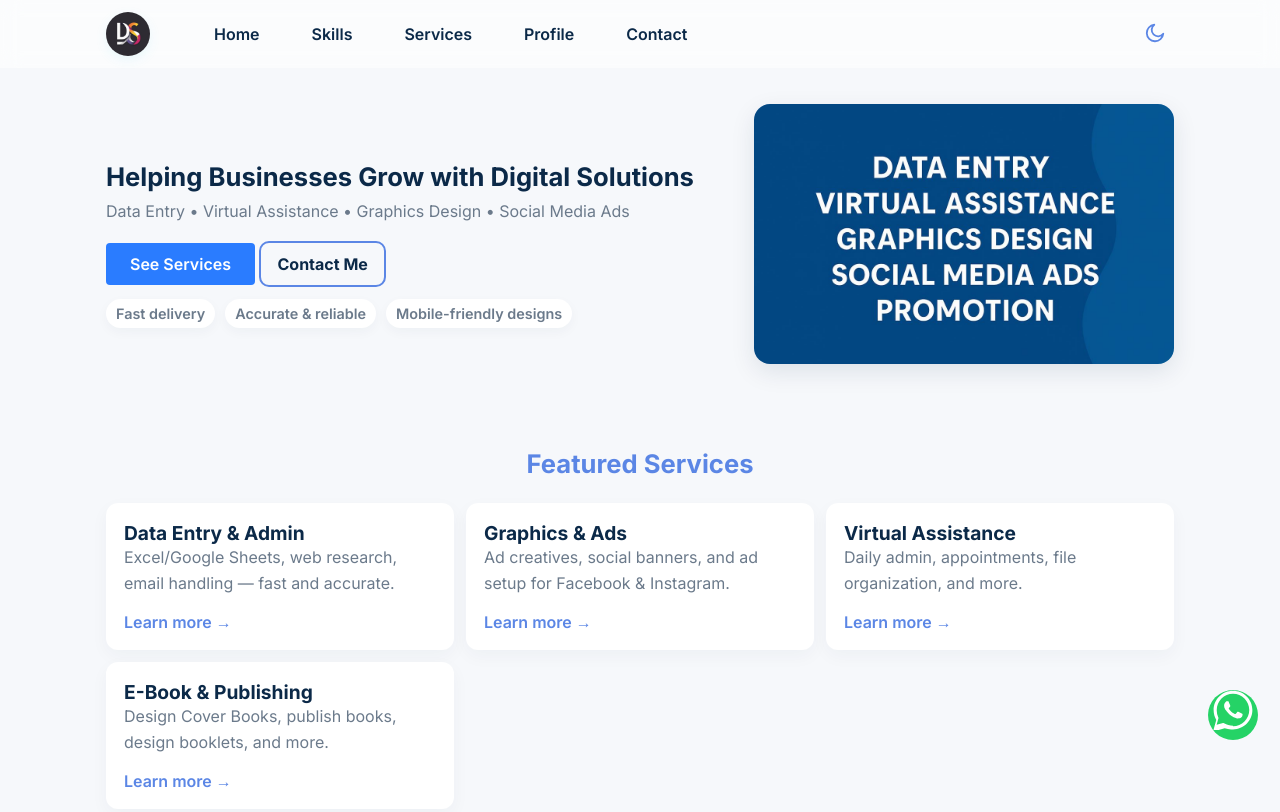
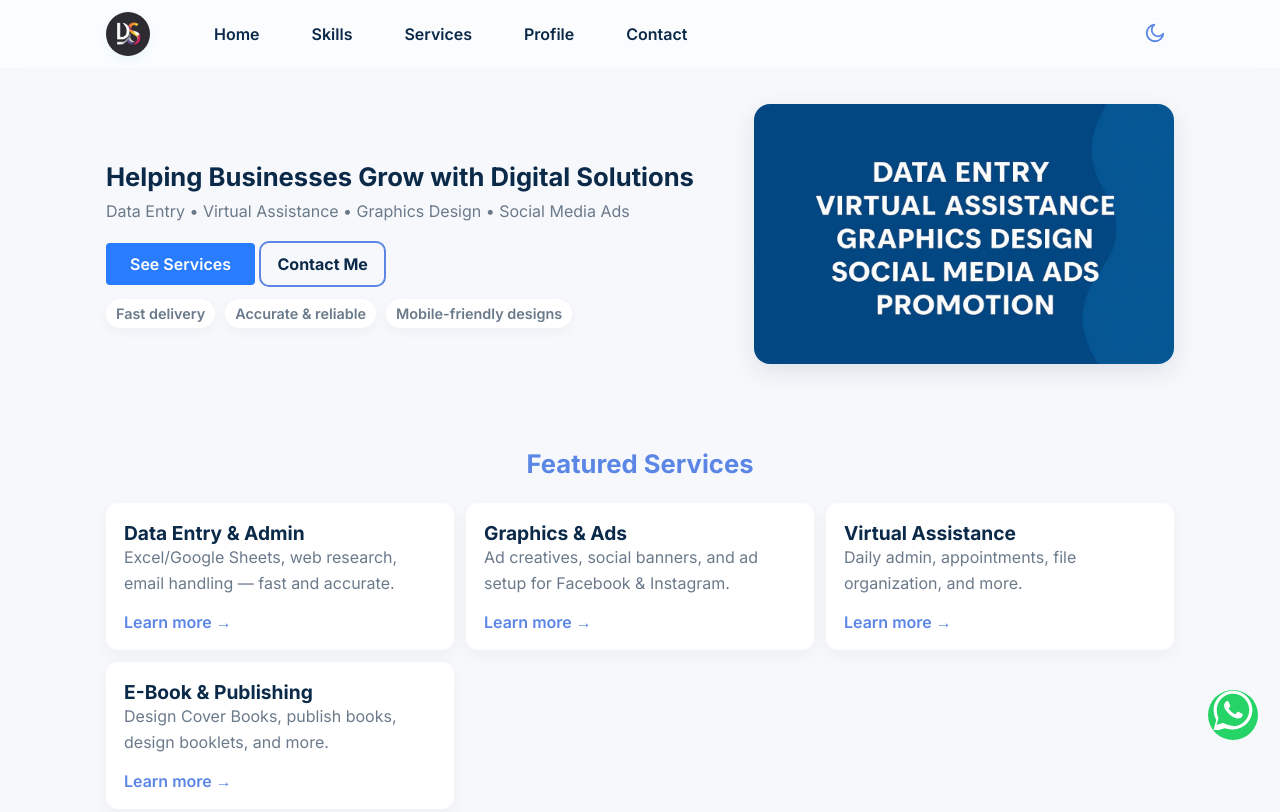
Before and after one commit to Softzee18/Portfolio, a plain HTML site: page index.html in a window 1280 px wide. Shown: the top 812 px of the page. Drawn offline with Linux system fonts and the light colour scheme.

Commit message:
Update style.css

```diff
--- a/css/style.css
+++ b/css/style.css
@@ -299,10 +299,27 @@ ul, ol { margin: 0 0 16px; padding-left: 20px; color: var(--muted); }
   height: 100%;
   transition: transform 0.7s cubic-bezier(.4,0,.2,1);
 }
+
+.image-slider-track:hover {
+  box-shadow: 0 12px 32px rgba(54,209,220,0.18);
+  transform: scale(1.02);
+}
+
+.image-slider-track img{
+  width: 100%;
+  height: 100%;
+  object-fit: fill;
+  flex-shrink: 0;
+  flex-grow: 0;
+  flex-basis: 100%;
+  user-select: none;
+  pointer-events: none;
+}
+
 .slider-img {
   width: 100%;
   height: 100%;
-  object-fit: cover;
+  /* object-fit: contain; */
   flex-shrink: 0;
   flex-grow: 0;
   flex-basis: 100%;
```
